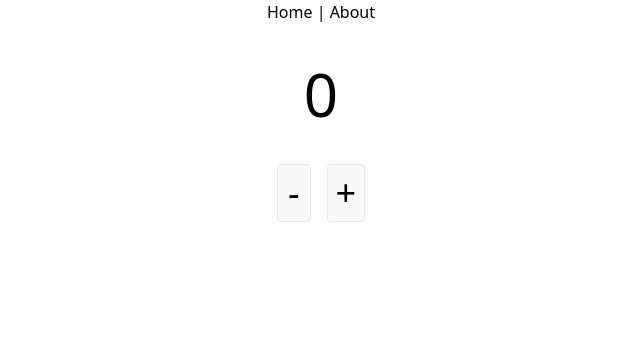
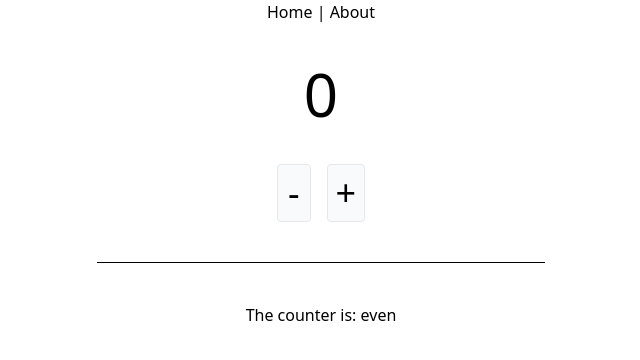
Before and after one commit to MichelleH17/counter-app-misa, a Vue app: page / in a window 1280 px wide. Shown: the top 360 px of the page, without its empty margins (319-959 px from the left). Built offline with nearby package versions, Linux system fonts and the light colour scheme; the HTML template or start-up script is replaced by a standard one.

Commit message:
feat: add functionality to check  if number is odd or even

```diff
--- a/src/views/HomeView.vue
+++ b/src/views/HomeView.vue
@@ -5,11 +5,15 @@
       <button @click="decreaseCount" class="bg-gray-50 rounded border border-gray-200 px-2.5 py-2">-</button>
       <button @click="increaseCount" class="bg-gray-50 rounded border border-gray-200 p-2">+</button>
     </div>
+    <hr class="my-10 max-w-md mx-auto">
+    <div>
+      The counter is: {{ oddOrEven }}
+    </div>
   </div>
 </template>
 
 <script setup lang="ts">
-import { ref } from 'vue'
+import { ref, computed } from 'vue'
 
 const count = ref(0)
 
@@ -20,4 +24,9 @@ function increaseCount() {
 function decreaseCount() {
   count.value--
 }
+
+const oddOrEven = computed(() => {
+  if (count.value % 2 === 0) return 'even'
+  return 'odd'
+})
 </script>
```
